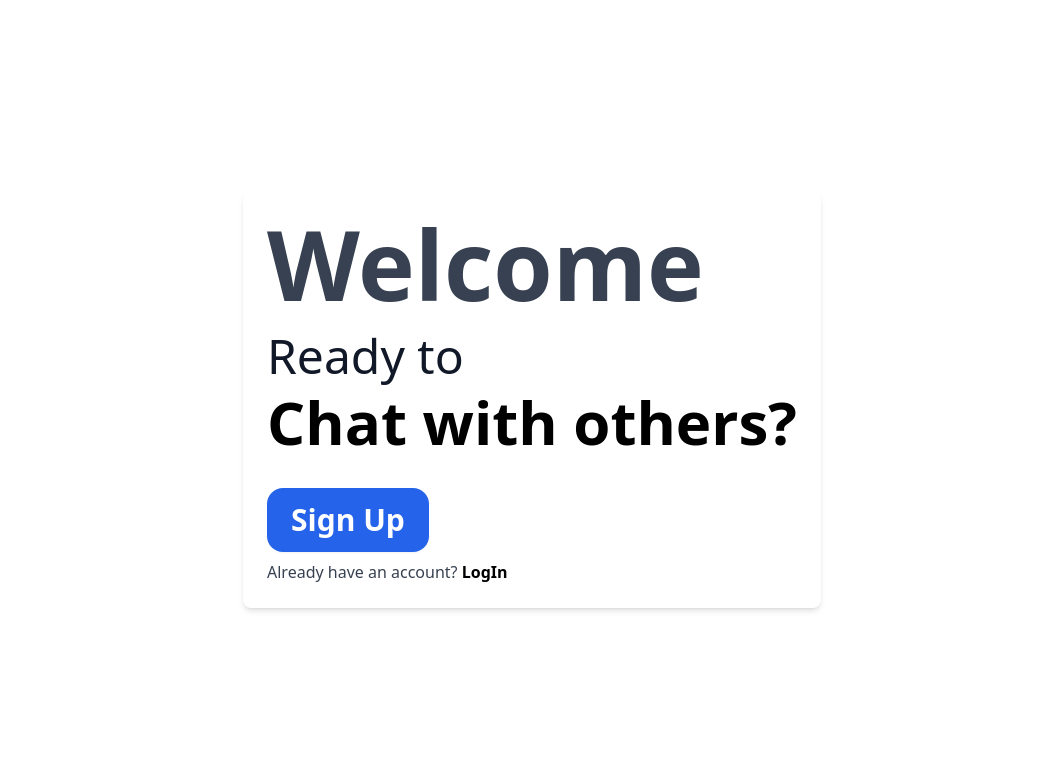
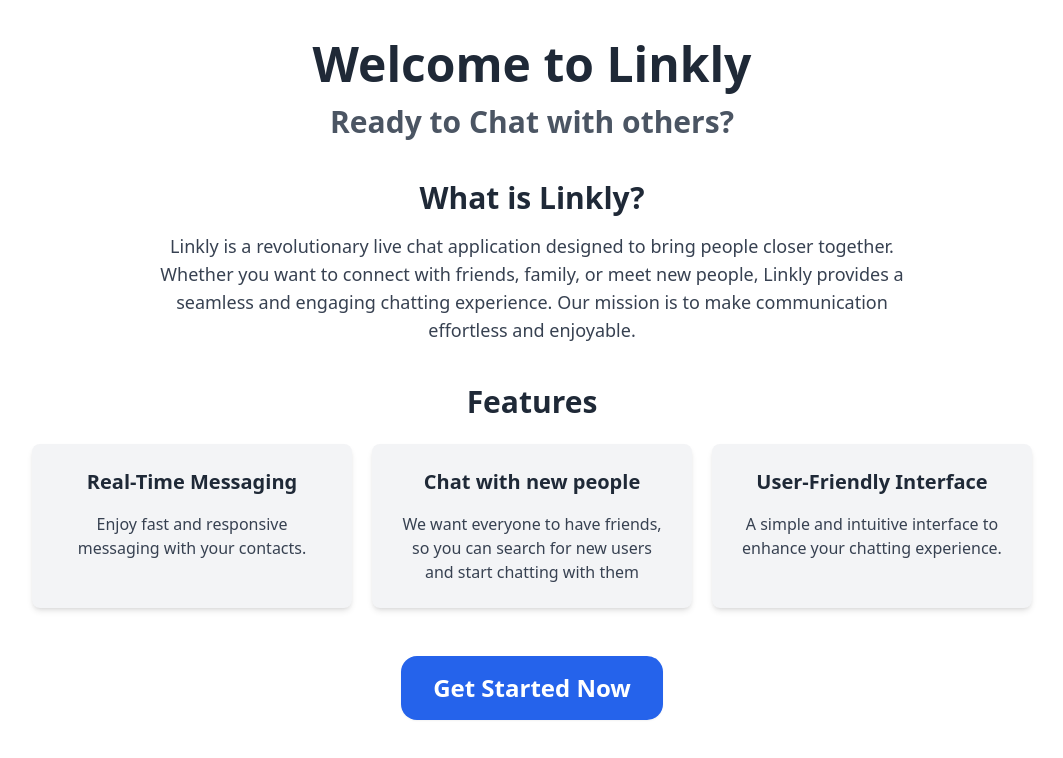
Before and after one commit to agaberr/Linkly, a React (Vite) app in the folder Frontend/: page / in a window 1280 px wide. Shown: the top 758 px of the page, without its empty margins (108-1171 px from the left). Built offline with nearby package versions, Linux system fonts and the light colour scheme.

Commit message:
change landingpage interface

```diff
--- a/Frontend/src/pages/LandingPage/LandingPage.jsx
+++ b/Frontend/src/pages/LandingPage/LandingPage.jsx
@@ -1,8 +1,7 @@
-import React from 'react'
-import { Link, useNavigate } from 'react-router-dom'
+import React from 'react';
+import { Link, useNavigate } from 'react-router-dom';
 
 const LandingPage = () => {
-
   const navigate = useNavigate();
 
   const handleButtonClick = () => {
@@ -10,24 +9,85 @@ const LandingPage = () => {
   }
 
   return (
-    <div className='flex flex-col items-center justify-center min-w-96 mx-auto'>
-      <div className='w-full p-6 rounded-lg shadow-md bg-gray-400 bg-clip-padding bg-opacity-0'>
-        <h1 className='text-8xl font-semibold text-left text-gray-700'>
-          Welcome
-        </h1>
-        <h1 className='text-5xl font-normal text-left text-gray-900 pt-5'>
-          Ready to
-        </h1>
-        <h1 className='text-6xl font-bold text-left text-black pt-3 pb-7'>
-          Chat with others?
-        </h1>
-        <button onClick={handleButtonClick} class="btn border-none rounded-box bg-blue-600 btn-lg hover:bg-blue-700 text-3xl mt-2 text-center text-white">Sign Up</button>
-      <h1 className='text-l font-normal text-left text-gray-700 pt-2'>
-          Already have an account? <Link to='/signin' className='font-bold text-black hover:underline hover:cursor-pointer'>LogIn</Link>
-        </h1>
+    <div>
+      <div className=" w-screen p-6 max-h-fit">
+        <header className="text-center mb-8">
+          <h1 className="text-5xl font-bold text-gray-800 mb-4">Welcome to Linkly</h1>
+          <h2 className="text-3xl font-semibold text-gray-600 mb-2">Ready to Chat with others?</h2>
+        </header>
+
+        <section className="my-10 text-center">
+          <h2 className="text-3xl font-bold text-gray-800 mb-4">What is Linkly?</h2>
+          <p className="text-lg text-gray-700 max-w-3xl mx-auto">
+            Linkly is a revolutionary live chat application designed to bring people closer together. Whether you want to connect with friends, family, or meet new people, Linkly provides a seamless and engaging chatting experience. Our mission is to make communication effortless and enjoyable.
+          </p>
+        </section>
+
+        <section className="my-4 text-center">
+          <h2 className="text-3xl font-bold text-gray-800 mb-6">Features</h2>
+          <div className="flex flex-wrap justify-center gap-5">
+            <div className="max-w-xs p-6 bg-gray-100 rounded-lg shadow-md">
+              <h3 className="text-xl font-semibold text-gray-800 mb-4">Real-Time Messaging</h3>
+              <p className="text-gray-700">Enjoy fast and responsive messaging with your contacts.</p>
+            </div>
+            <div className="max-w-xs p-6 bg-gray-100 rounded-lg shadow-md">
+              <h3 className="text-xl font-semibold text-gray-800 mb-4">Chat with new people</h3>
+              <p className="text-gray-700">We want everyone to have friends, so you can search for new users and start chatting with them</p>
+            </div>
+            <div className="max-w-xs p-6 bg-gray-100 rounded-lg shadow-md">
+              <h3 className="text-xl font-semibold text-gray-800 mb-4">User-Friendly Interface</h3>
+              <p className="text-gray-700">A simple and intuitive interface to enhance your chatting experience.</p>
+            </div>
+
+          </div>
+        </section>
+
+        <section className="my-10 text-center">
+          <button
+            onClick={handleButtonClick}
+            className="btn border-none rounded-box bg-blue-600 btn-lg hover:bg-blue-700 text-2xl mt-2 text-center text-white px-8 py-3"
+          >
+            Get Started Now
+          </button>
+        </section>
       </div>
     </div>
-  )
+  );
 }
 
-export default LandingPage
+export default LandingPage;
+
+
+// import React from 'react'
+// import { Link, useNavigate } from 'react-router-dom'
+
+// const LandingPage = () => {
+
+//   const navigate = useNavigate();
+
+//   const handleButtonClick = () => {
+//     navigate('/signup');
+//   }
+
+//   return (
+//     <div className='flex flex-col items-center justify-center min-w-96 mx-auto'>
+//       <div className='w-full p-6 rounded-lg shadow-md bg-gray-400 bg-clip-padding bg-opacity-0'>
+//         <h1 className='text-8xl font-semibold text-left text-gray-700'>
+//           Welcome
+//         </h1>
+//         <h1 className='text-5xl font-normal text-left text-gray-900 pt-5'>
+//           Ready to
+//         </h1>
+//         <h1 className='text-6xl font-bold text-left text-black pt-3 pb-7'>
+//           Chat with others?
+//         </h1>
+//         <button onClick={handleButtonClick} class="btn border-none rounded-box bg-blue-600 btn-lg hover:bg-blue-700 text-3xl mt-2 text-center text-white">Sign Up</button>
+//       <h1 className='text-l font-normal text-left text-gray-700 pt-2'>
+//           Already have an account? <Link to='/signin' className='font-bold text-black hover:underline hover:cursor-pointer'>LogIn</Link>
+//         </h1>
+//       </div>
+//     </div>
+//   )
+// }
+
+// export default LandingPage
```
